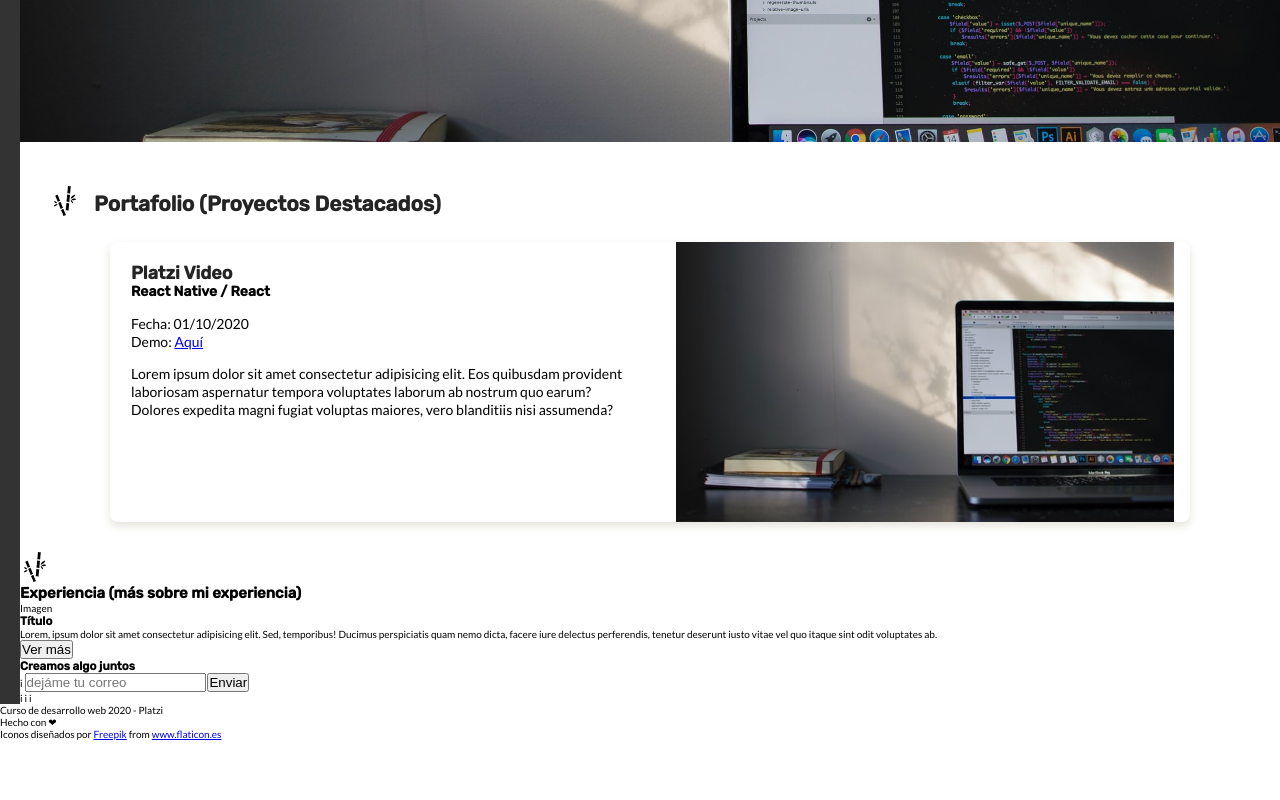
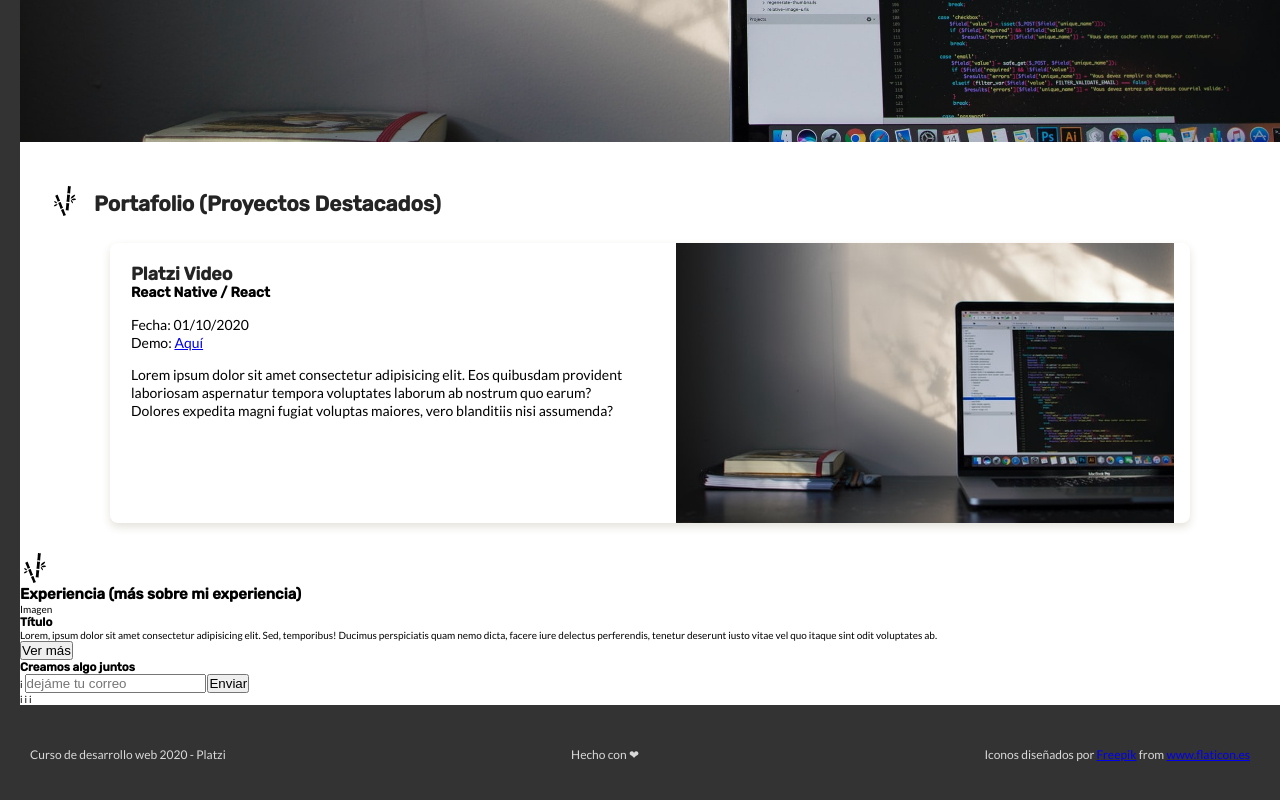
Before and after one commit to Kary01/proyecto-portafolio, a plain HTML site: page index.html in a window 1280 px wide. Shown: the part 408-1208 px from the top of the page. Before the commit the page ends 1148 px from the top, so only its background shows below. Drawn offline with Linux system fonts and the light colour scheme.

Commit message:
estilos finales en footer

```diff
--- a/css/style.css
+++ b/css/style.css
@@ -83,6 +83,7 @@ main{
 
 main .main__section--banner h1{
     margin-top: 5em;
+    font-family: var(--secundary-font);
     font-size: 3rem;
     line-height: 5rem;
     letter-spacing: -.2rem;
@@ -106,6 +107,7 @@ main .main__section--banner h1{
     display: flex;
     align-items: center;
     margin: 1em 0 1.5em 0;
+    font-family: var(--secundary-font);
     font-size: 1.4rem;
     line-height: 2rem;
     color: var(--secundary-color);
@@ -150,3 +152,19 @@ main .main__section--banner h1{
 .portafolio--card-demo{
     margin-bottom: 1em;
 }
+
+footer{
+    display: flex;
+    justify-content: space-between;
+    width: 100%;
+    height: 100px;
+    padding: 3em;
+    color: var(--soft-gray);
+    background-color: var(--primary-color);
+}
+
+footer p{
+    align-self: center;
+    font-size: 1.2rem;
+    line-height: 1.8rem;
+}
```
